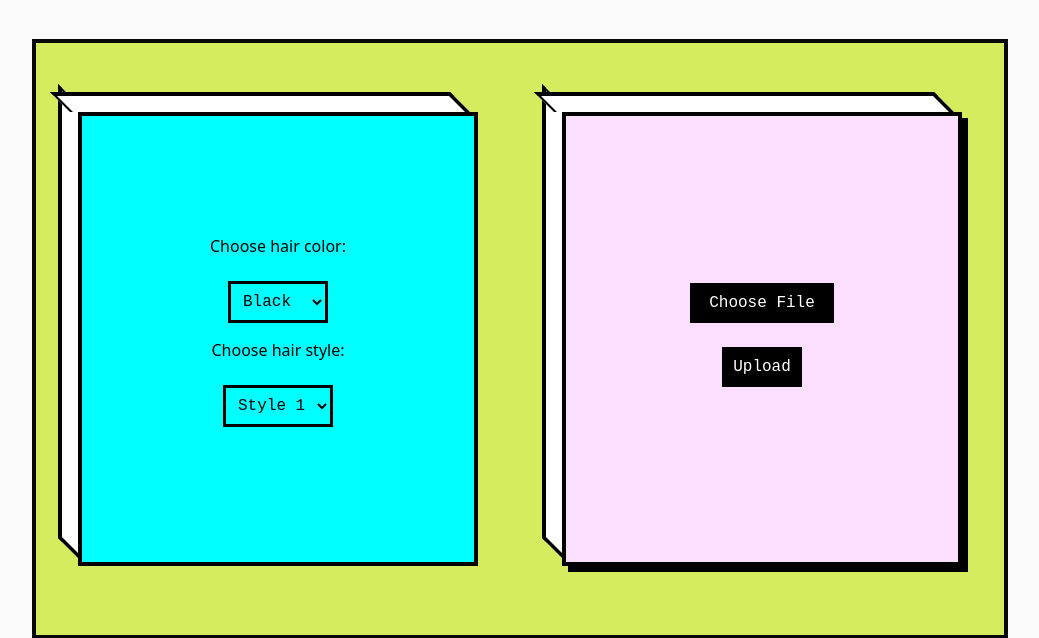
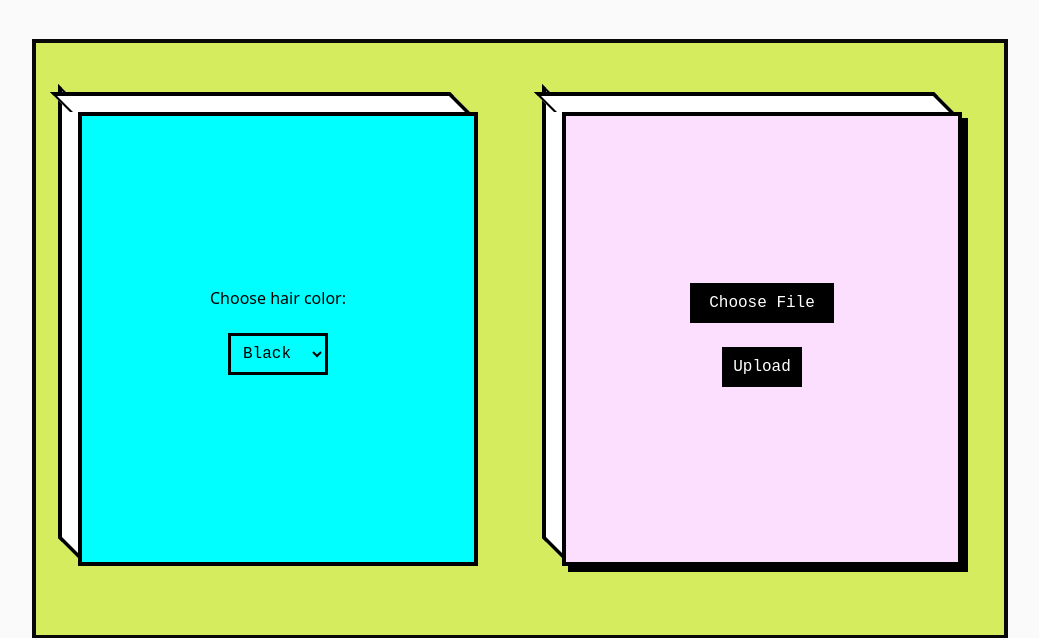
Before and after one commit to leonarwiz/AI-2023-final-project, a Flask app: page / in a window 1280 px wide. Shown: the part 615-1253 px from the top of the page, without its empty margins (120-1159 px from the left). Run offline with Flask 3, Linux system fonts and the light colour scheme; some web fonts are replaced.

Commit message:
updated index - remove hair style

```diff
--- a/templates/index.html
+++ b/templates/index.html
@@ -30,12 +30,6 @@
                 <option value="blonde">Blonde</option>
                 <!-- Add more options -->
                 </select>
-
-                <label for="hairStyle">Choose hair style:</label>
-                <select id="hairStyle" name="hairStyle">
-                <option value="style1">Style 1</option>
-                <option value="style2">Style 2</option>
-                <!-- Add more options -->
                 </select>
             </div>
             <div id="upload-box" class="neo-shadow">
```
